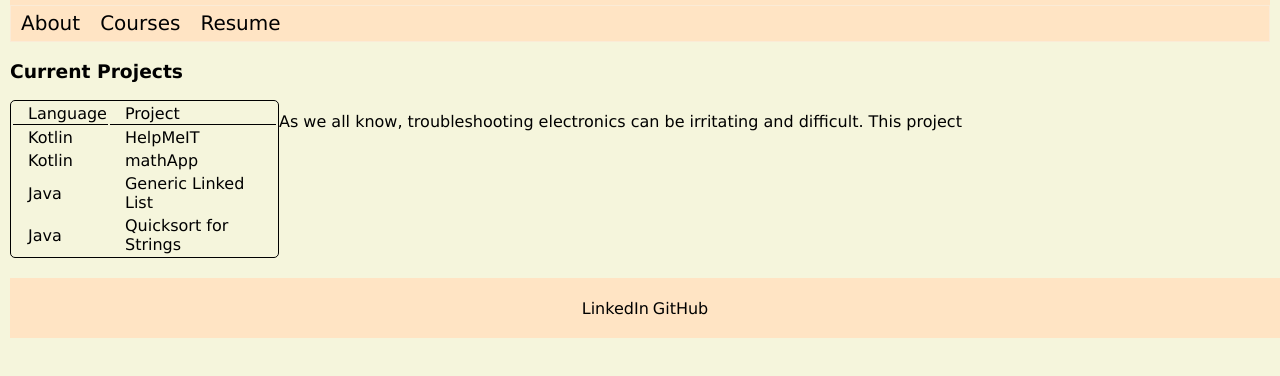
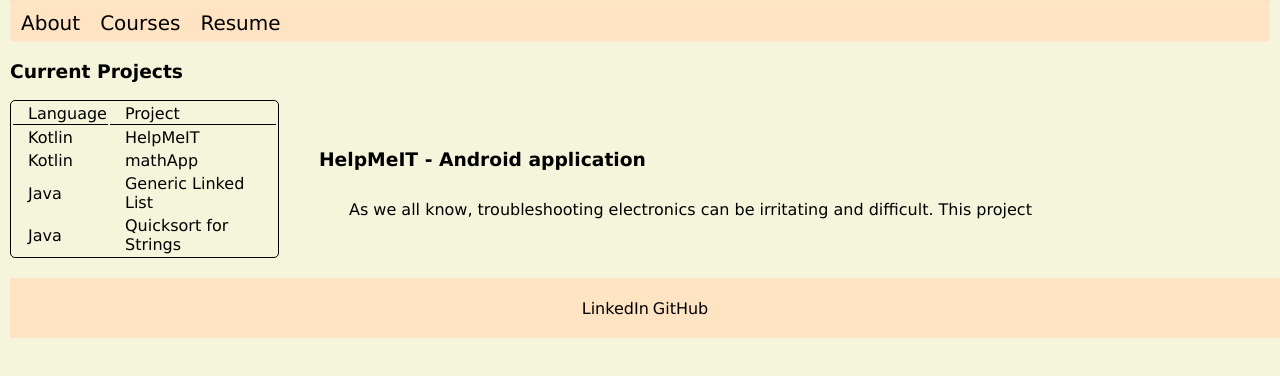
Before and after one commit to JacquelynJohnson/JacquelynJohnson.github.io, a plain HTML site: page index.html in a window 1280 px wide. Shown: the part 96-472 px from the top of the page. Drawn offline with Linux system fonts and the light colour scheme.

Commit message:
started adding project decriptions on index

```diff
--- a/index.html
+++ b/index.html
@@ -51,6 +51,7 @@
             <div id="project_descriptions">
                 <ul>
                     <li id="helpMe">
+                        <h3>HelpMeIT - Android application</h3>
                         <p>
                             As we all know, troubleshooting electronics can be irritating and difficult.
                             This project
--- a/style.css
+++ b/style.css
@@ -128,3 +128,15 @@ header{
 .projects thead td{
     border-bottom: solid black 1px;
 }
+
+#project_descriptions{
+    float: left;
+    width: 900px;
+    height: auto;
+    margin-top: 25px;
+    padding-top: 5px;
+}
+
+#project_descriptions li{
+    padding-left: 0px;
+}
```
